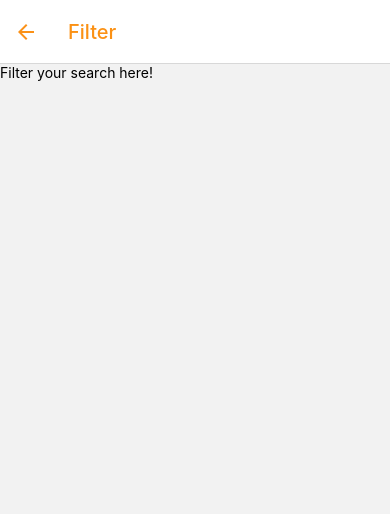
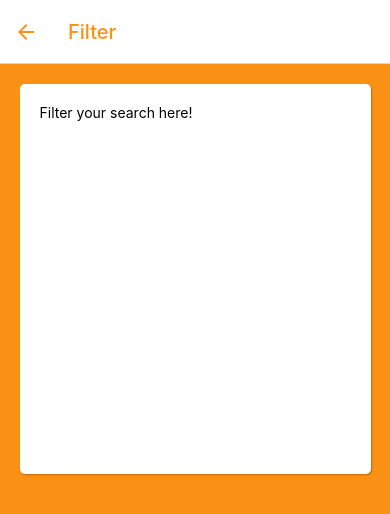
Before and after one commit to knissley/DogMeetDog, a React Native app: screen /Filter in a window 390 px wide. Shown: the top 514 px of the page. Built offline with nearby package versions, Linux system fonts and the light colour scheme; no server answers.

Commit message:
Tidy up features screen

```diff
--- a/app/components/Footer.tsx
+++ b/app/components/Footer.tsx
@@ -4,7 +4,11 @@ import * as RootNavigation from '../routes/RootNavigation';
 
 export const Footer = ({ activePage }) => {
   const footerNavigate = (screen, params = {}) => {
-    RootNavigation.replace(screen, params);
+    if (screen === activePage) {
+      RootNavigation.navigate(screen, params);
+    } else {
+      RootNavigation.replace(screen, params);
+    }
   };
 
   return (
--- a/app/screens/Filter.tsx
+++ b/app/screens/Filter.tsx
@@ -1,10 +1,33 @@
-import { View, Text } from 'react-native'
+import { View, Text, StyleSheet } from 'react-native'
 import React from 'react'
 
 export default function Filter() {
   return (
-    <View>
-      <Text>Filter your search here!</Text>
+    <View style={styles.body}>
+      <View style={styles.screenContainer}>
+        <Text>Filter your search here!</Text>
+      </View>
     </View>
   )
 };
+
+const styles = StyleSheet.create({
+  body: {
+    flex: 1,
+    backgroundColor: '#FB9114',
+    justifyContent: 'flex-start',
+    alignItems: 'center',
+  },
+  screenContainer: {
+    marginVertical: 20,
+    backgroundColor: '#fff',
+    width: '90%',
+    padding: 20,
+    borderRadius: 5,
+    height: '50%',
+    shadowColor: 'black',
+    shadowRadius: 2,
+    shadowOpacity: .25,
+    shadowOffset: { width: 1, height: 1},
+  }
+})
--- a/app/screens/Messages.tsx
+++ b/app/screens/Messages.tsx
@@ -39,7 +39,6 @@ const Search = ({ navigation }) => {
     console.log('clicked pet row');
   }
 
-
   const [pets, setPets] = useState([]);
 
 
@@ -62,16 +61,7 @@ const Search = ({ navigation }) => {
     fontLoaded ? (
     <>
       <View style={styles.body}>
-        <View style={styles.searchContainer}>
-          <View style={styles.searchTitleContainer}>
-            <Text style={[styles.pageText, {fontSize: 22}]}>Dogs near you</Text>
-            <TouchableOpacity
-              activeOpacity={.65}
-              onPress={() => navigation.navigate('Filter')}
-            >
-              <Text>Filter</Text>
-            </TouchableOpacity>
-          </View>
+        <View style={styles.messagesContainer}>
           <FlatList
             data={pets}
             renderItem={renderItem}
@@ -79,7 +69,7 @@ const Search = ({ navigation }) => {
           />
         </View>
       </View>
-      <Footer activePage={'Search'} navigation={navigation} />
+      <Footer activePage={'Messages'} />
     </>
     )
     : null
@@ -94,7 +84,7 @@ const styles = StyleSheet.create({
     backgroundColor: '#FB9114',
     alignContent: 'center',
   },
-  searchContainer: {
+  messagesContainer: {
     flexGrow: 1,
     backgroundColor: '#fff',
     borderRadius: 5,
--- a/app/screens/Search.tsx
+++ b/app/screens/Search.tsx
@@ -82,6 +82,7 @@ const Search = ({ navigation }) => {
             data={pets}
             renderItem={renderItem}
             keyExtractor={(item) => item.userId}
+            showsVerticalScrollIndicator={false}
           />
         </View>
       </View>
```
